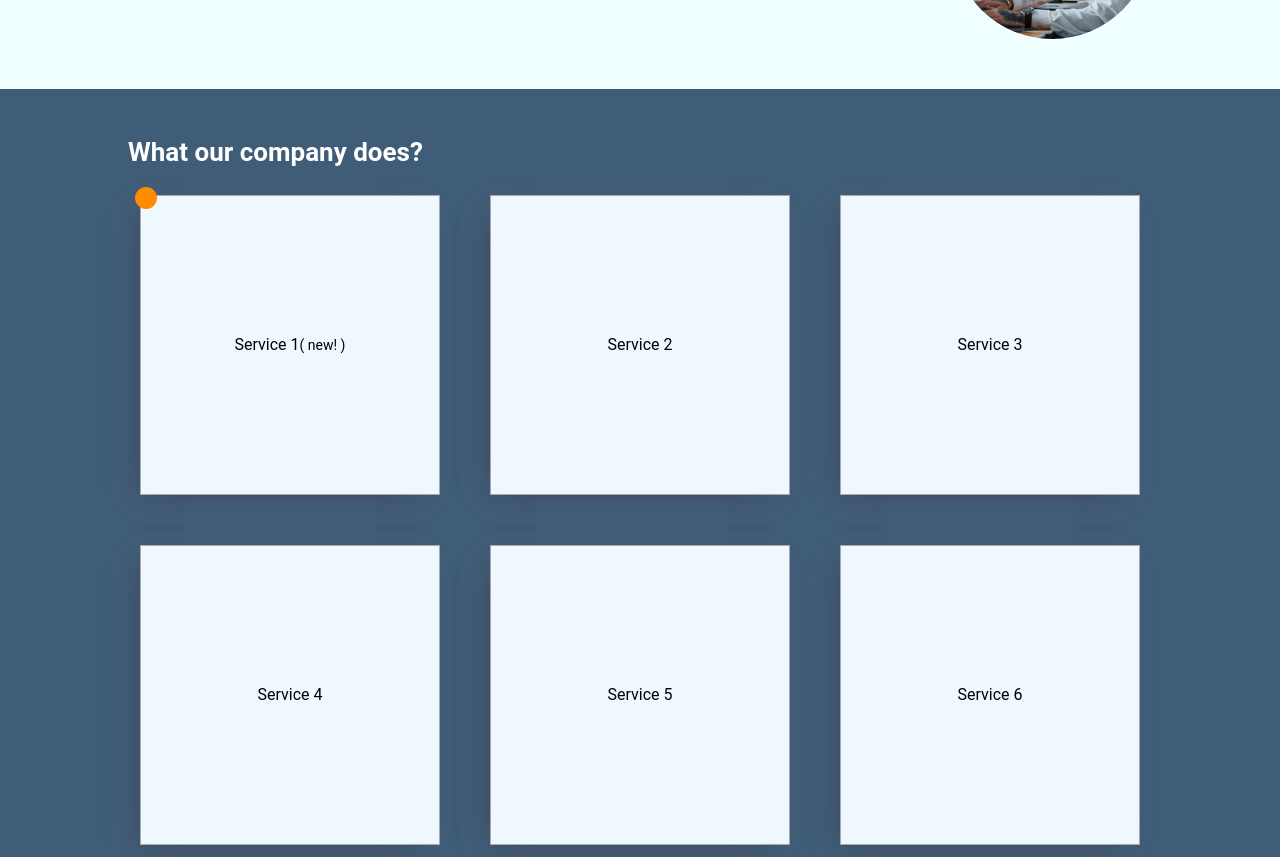
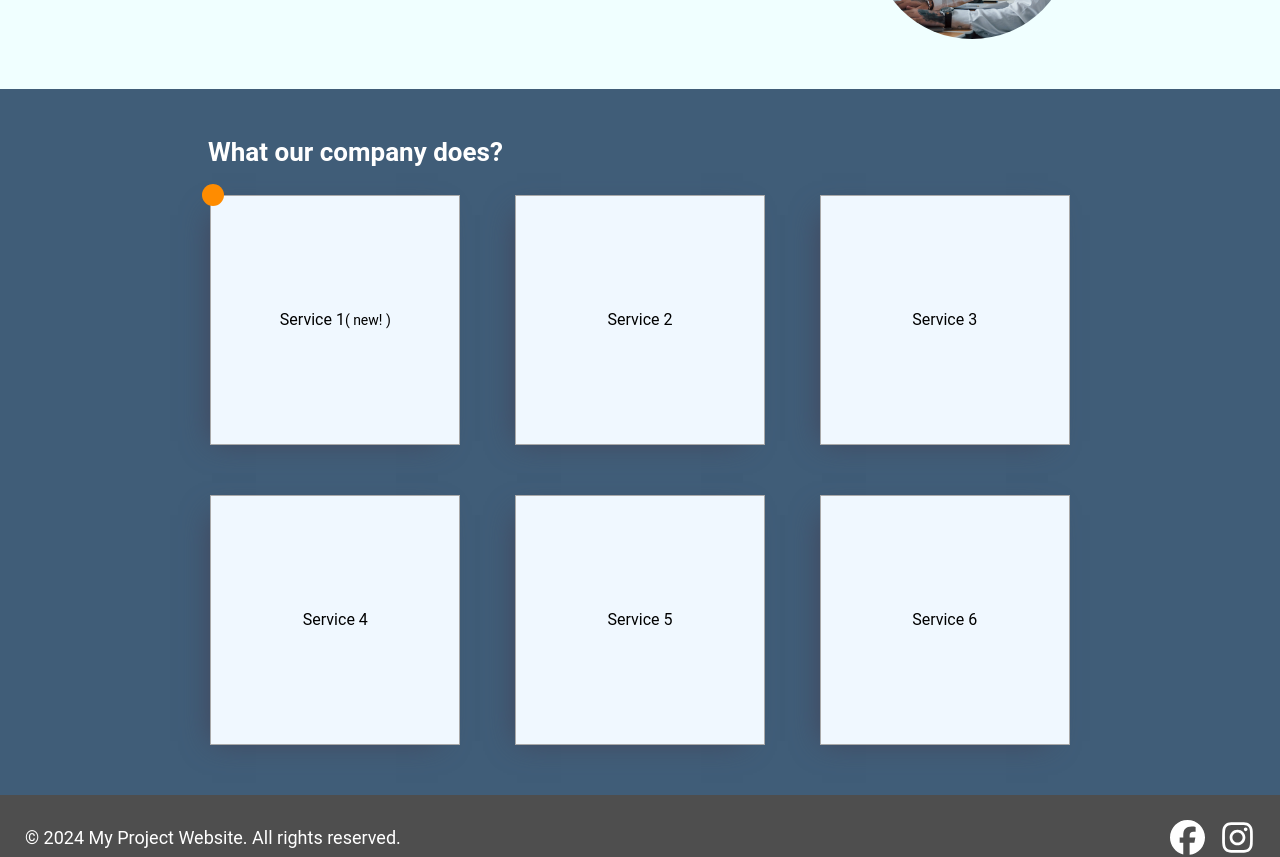
Before and after one commit to suszuchia/react-project-1, a React (Create React App) app: page / in a window 1280 px wide. Shown: the part 1340-2197 px from the top of the page. Built offline with nearby package versions, Linux system fonts and the light colour scheme.

Commit message:
mentor feedback second commit

```diff
--- a/src/style.css
+++ b/src/style.css
@@ -13,7 +13,14 @@ body {
 
 .container {
   margin: 0 auto;
-  width: 80%;
+  width: 90%;
+}
+
+/* Media query for devices with width 960px and above (desktop) */
+@media (min-width: 960px) {
+  .container {
+    width: 864px; /* Fixed width on desktop */
+  }
 }
 
 .section {
@@ -242,7 +249,7 @@ body {
 /* --- SERVICES --- */
 .services-grid {
   display: grid;
-  grid-template-columns: repeat(auto-fit, minmax(300px, 1fr));
+  grid-template-columns: repeat(auto-fit, minmax(250px, 1fr));
   justify-content: center;
   gap: 50px;
   max-width: 1000px;
@@ -252,8 +259,8 @@ body {
 
 .service-item {
   padding: 15px;
-  width: 300px;
-  height: 300px;
+  width: 250px;
+  height: 250px;
   margin: auto;
   background-color: aliceblue;
   border: 1px solid darkgray;
@@ -282,7 +289,7 @@ body {
 
 .new-service-dot {
   position: absolute;
-  transform: translate(-750%, -750%);
+  transform: translate(-650%, -650%);
   width: 22px;
   height: 22px;
   background-color: darkorange;
```
